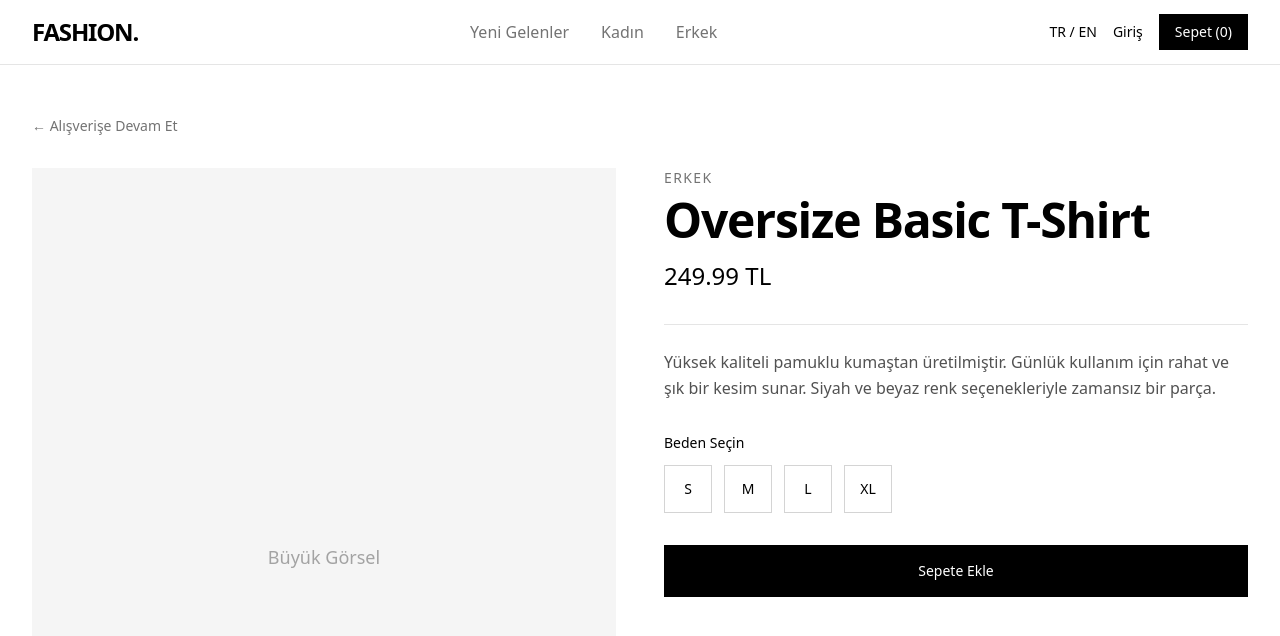
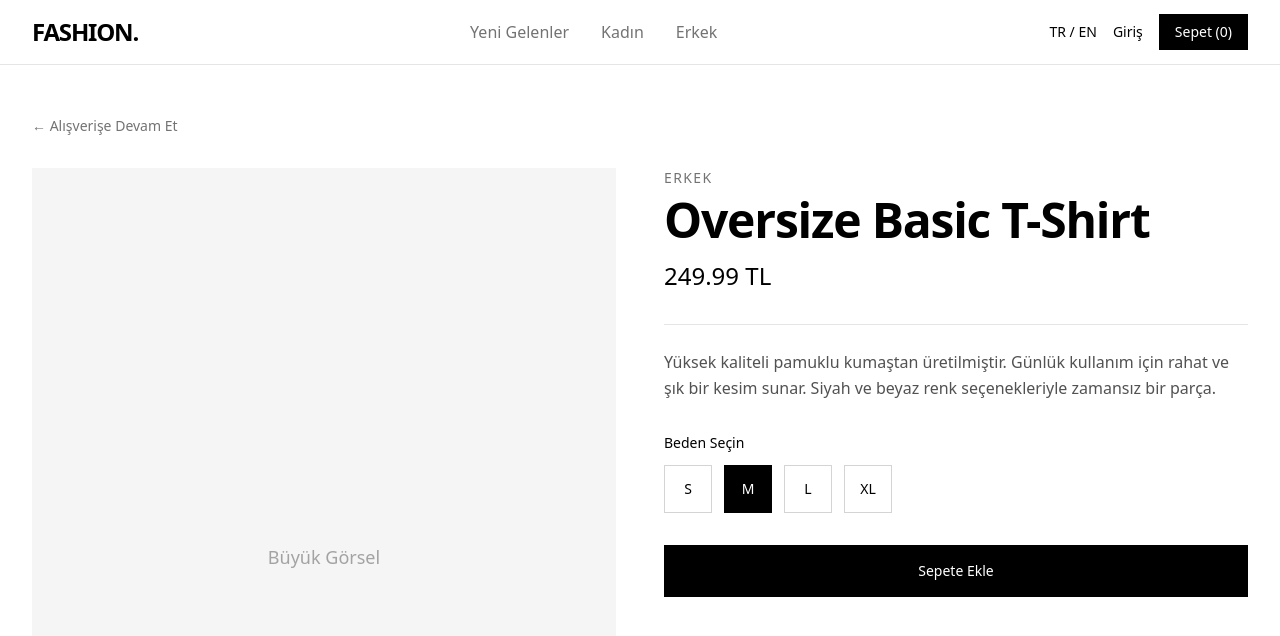
Before and after one commit to Ayh3am/fashion-store, a Next.js app: page /product/1 in a window 1280 px wide. Shown: the top 636 px of the page. Built offline with nearby package versions, Linux system fonts and the light colour scheme.

Commit message:
Enhance product page with size selection and cart addition
Added size selection functionality and improved add to cart logic.

```diff
--- a/src/app/product/[id]/page.tsx
+++ b/src/app/product/[id]/page.tsx
@@ -1,68 +1,85 @@
+'use client'; // ضروري
+
+import { useState } from 'react';
 import Link from 'next/link';
 import Navbar from '../../../components/Navbar';
 import { products } from '../../../lib/mockData';
+import { useCartStore } from '../../../store/useCartStore';
 
 export default function ProductPage({ params }: { params: { id: string } }) {
-  // البحث عن المنتج بواسطة الـ ID
   const product = products.find((p) => p.id === params.id);
+  const [selectedSize, setSelectedSize] = useState<string>('M');
+  const addItem = useCartStore((state) => state.addItem);
 
-  // إذا المنتج غير موجود
   if (!product) {
     return (
       <div className="min-h-screen bg-white text-black font-sans">
         <Navbar />
         <div className="flex flex-col items-center justify-center py-32">
           <h1 className="text-3xl font-bold mb-4">Ürün Bulunamadı</h1>
-          <Link href="/" className="text-neutral-500 hover:text-black underline">
-            Ana Sayfaya Dön
-          </Link>
+          <Link href="/" className="text-neutral-500 hover:text-black underline">Ana Sayfaya Dön</Link>
         </div>
       </div>
     );
   }
+
+  const handleAddToCart = () => {
+    addItem({
+      id: product.id,
+      name: product.name,
+      price: product.price,
+      size: selectedSize,
+      quantity: 1,
+    });
+    alert('Ürün sepete eklendi!'); // رسالة تأكيد مؤقتة
+  };
 
   return (
     <div className="min-h-screen bg-white text-black font-sans">
       <Navbar />
 
       <main className="max-w-7xl mx-auto py-12 px-4 sm:px-6 lg:px-8">
-        {/* Breadcrumb / Back Link */}
         <Link href="/" className="text-sm text-neutral-500 hover:text-black mb-8 inline-block">
           &larr; Alışverişe Devam Et
         </Link>
 
         <div className="grid md:grid-cols-2 gap-12 items-start">
-          {/* Product Image */}
           <div className="aspect-[3/4] bg-neutral-100 flex items-center justify-center">
             <span className="text-neutral-400 text-lg">Büyük Görsel</span>
           </div>
 
-          {/* Product Details */}
           <div className="flex flex-col">
             <p className="text-sm text-neutral-500 mb-2 uppercase tracking-widest">{product.category}</p>
             <h1 className="text-4xl md:text-5xl font-bold tracking-tight mb-4">{product.name}</h1>
             <p className="text-2xl font-medium mb-8">{product.price}</p>
 
             <div className="border-t border-neutral-200 pt-6 mb-8">
-              <p className="text-neutral-600 leading-relaxed">
-                {product.description}
-              </p>
+              <p className="text-neutral-600 leading-relaxed">{product.description}</p>
             </div>
 
-            {/* Size Selector */}
             <div className="mb-8">
               <h3 className="text-sm font-medium mb-3">Beden Seçin</h3>
               <div className="flex space-x-3">
                 {['S', 'M', 'L', 'XL'].map((size) => (
-                  <button key={size} className="w-12 h-12 border border-neutral-300 flex items-center justify-center text-sm hover:border-black transition-colors focus:border-black focus:ring-1 focus:ring-black">
+                  <button
+                    key={size}
+                    onClick={() => setSelectedSize(size)}
+                    className={`w-12 h-12 border flex items-center justify-center text-sm transition-colors ${
+                      selectedSize === size
+                        ? 'border-black bg-black text-white'
+                        : 'border-neutral-300 hover:border-black'
+                    }`}
+                  >
                     {size}
                   </button>
                 ))}
               </div>
             </div>
 
-            {/* Add to Cart Button */}
-            <button className="w-full bg-black text-white py-4 text-sm font-medium hover:bg-neutral-800 transition-colors">
+            <button
+              onClick={handleAddToCart}
+              className="w-full bg-black text-white py-4 text-sm font-medium hover:bg-neutral-800 transition-colors"
+            >
               Sepete Ekle
             </button>
           </div>
```
